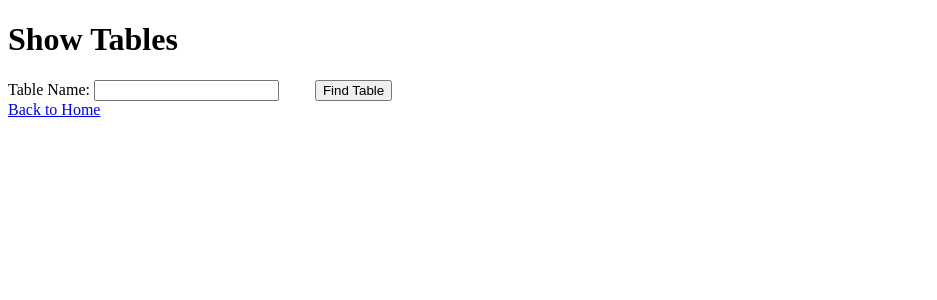
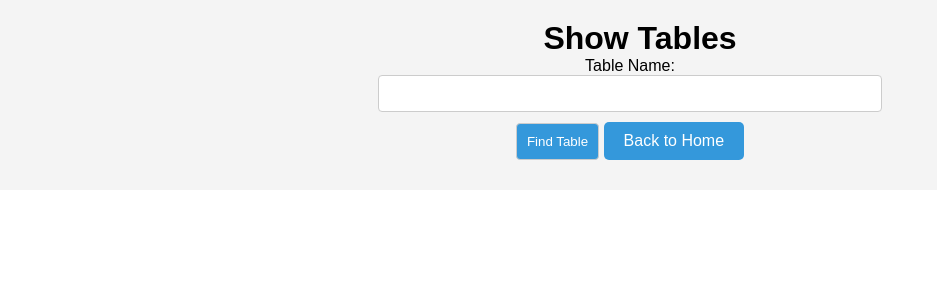
Before and after one commit to YusuffDevOps/MUC-app, a Flask app: page /show-table in a window 1280 px wide. Shown: the top 300 px of the page, without its empty margins (0-937 px from the left). Run offline with Flask 3, Linux system fonts and the light colour scheme; parts of the project's set-up code (start-up, migrations or seed data) failed here and were passed over; some libraries are stand-ins or nearby versions.

Commit message:
Finish the styling

```diff
--- a/static/styles.css
+++ b/static/styles.css
@@ -1,12 +1,177 @@
-tr:nth-child(even) {
-  background-color: rgba(150, 212, 212, 0.4);
+* {
+  margin: 0;
+  padding: 0;
+  box-sizing: border-box;
 }
 
-th:nth-child(even),
-td:nth-child(even) {
-  background-color: rgba(150, 212, 212, 0.4);
+header {
+  display: flex;
+  justify-content: space-between;
+  align-items: center;
+  padding: 1em;
+  background-color: #1a1a1a;
 }
 
-input {
-  margin-right: 2rem;
+#navbar-logo {
+  display: block;
+  margin: 0 auto;
+  max-width: 100%;
+  height: auto;
+  width: 150px;
 }
+
+nav ul {
+  position: absolute;
+  right: 10px;
+  top: 50%;
+  transform: translateY(-50%);
+  list-style: none;
+}
+
+nav ul li {
+  display: inline;
+  margin-left: 20px;
+}
+
+nav ul li a {
+  text-decoration: none;
+  color: #fff;
+  font-weight: bold;
+}
+
+main {
+  text-align: center;
+}
+
+body {
+  background-color: white;
+  color: black;
+  font-family: Arial, sans-serif;
+}
+
+.icon-set {
+  display: flex;
+  flex-wrap: wrap;
+  justify-content: center;
+  padding: 2em;
+}
+
+.icon-item {
+  background-color: black;
+  border-radius: 10px;
+  margin: 1em;
+  padding: 1em;
+  width: 150px;
+  text-align: center;
+}
+
+.icon-item img {
+  width: 100%;
+  padding: 10px;
+}
+
+footer {
+  text-align: center;
+  margin-top: 50px;
+  padding: 1em;
+  background-color: black;
+  position: absolute;
+  bottom: 0;
+  width: 100%;
+}
+
+/* Form and button container */
+.form-container {
+  text-align: center;
+  padding: 20px;
+  background-color: #f4f4f4;
+  /* Grey background */
+}
+
+/* Inline form styling */
+form {
+  display: inline-block;
+  /* Display form inline */
+  margin-right: 20px;
+  /* Spacing between form and 'Back to Home' button */
+}
+
+/* Back to Home button styling, displayed inline next to the form */
+.back-home-button {
+  display: inline-block;
+  background-color: #3498DB;
+  color: white;
+  padding: 10px 20px;
+  text-decoration: none;
+  border: none;
+  border-radius: 5px;
+  cursor: pointer;
+}
+
+.back-home-button:hover {
+  background-color: #2980B9;
+}
+
+/* Table Styles */
+table {
+  width: 100%;
+  border-collapse: collapse;
+  margin-top: 20px;
+  font-family: 'Segoe UI', Tahoma, Geneva, Verdana, sans-serif;
+}
+
+th {
+  background-color: #3498DB;
+  color: white;
+  padding: 10px;
+  border: 1px solid #3498DB;
+}
+
+td {
+  padding: 10px;
+  border: 1px solid #ddd;
+  text-align: left;
+}
+
+tr:nth-child(odd) {
+  background-color: #f2f2f2;
+}
+
+tr:nth-child(even) {
+  background-color: white;
+}
+
+/* Input styles */
+input[type="text"],
+input[type="submit"] {
+  border: 1px solid #ccc;
+  border-radius: 4px;
+  padding: 10px;
+  margin-bottom: 10px;
+}
+
+input[type="text"] {
+  width: calc(100% - 22px);
+  /* Adjust width considering padding and border */
+}
+
+input[type="submit"] {
+  background-color: #3498DB;
+  color: white;
+  cursor: pointer;
+  margin-right: 0;
+  /* Overrides previous margin-right */
+}
+
+input[type="submit"]:hover {
+  background-color: #2980B9;
+}
+
+a {
+  color: #3498DB;
+  text-decoration: none;
+}
+
+a:hover {
+  text-decoration: underline;
+}
--- a/templates/show_table.html
+++ b/templates/show_table.html
@@ -1,32 +1,35 @@
 <!DOCTYPE html>
 <html lang="en">
+
 <head>
   <meta charset="UTF-8">
   <title>Show Tables</title>
   <link rel="stylesheet" href="{{ url_for('static', filename='styles.css') }}">
 </head>
+
 <body>
+  <div class="form-container">
     <h1>Show Tables</h1>
-    <form action="/show-table" method="post">
+    <form action="/show-table" method="post" style="display: inline-block; margin-right: 20px;">
       Table Name: <input type="text" name="name">
       <input type="submit" value="Find Table">
+      <a href="/" class="back-home-button">Back to Home</a>
     </form>
-<a href="/">Back to Home</a>
+  </div>
   <table>
     <tr>
       {% for column in columns %}
-    <th>{{column.capitalize()}}</th>
+      <th>{{ column.capitalize() }}</th>
       {% endfor %}
     </tr>
     {% for row in data %}
     <tr>
       {% for column in columns %}
-    <td>{{row[column]}}</td>
+      <td>{{ row[column] }}</td>
       {% endfor %}
     </tr>
     {% endfor %}
+  </table>
+</body>
 
-</table>
-
-</body>
 </html>
```
Also changed, not shown: templates/index.html (+32 -7 lines), static/clipboard.webp (added), static/logo.webp (added), static/pie_chart.webp (added), static/spanner.webp (added), static/supplier.webp (added). Lines whose indentation alone changed are shown as unchanged.
